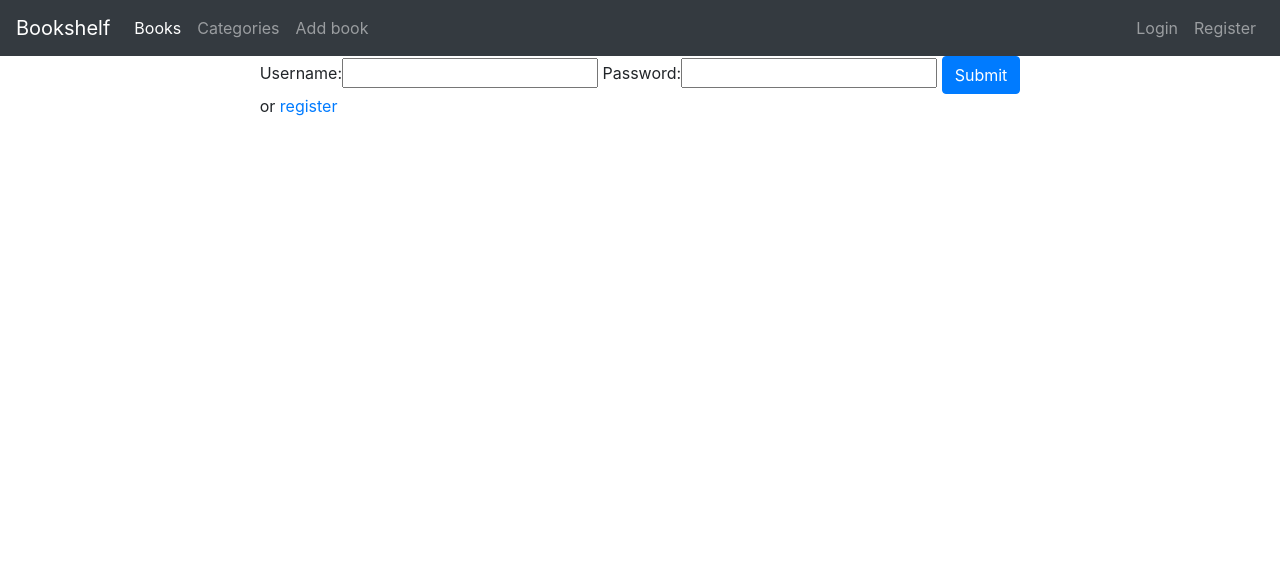
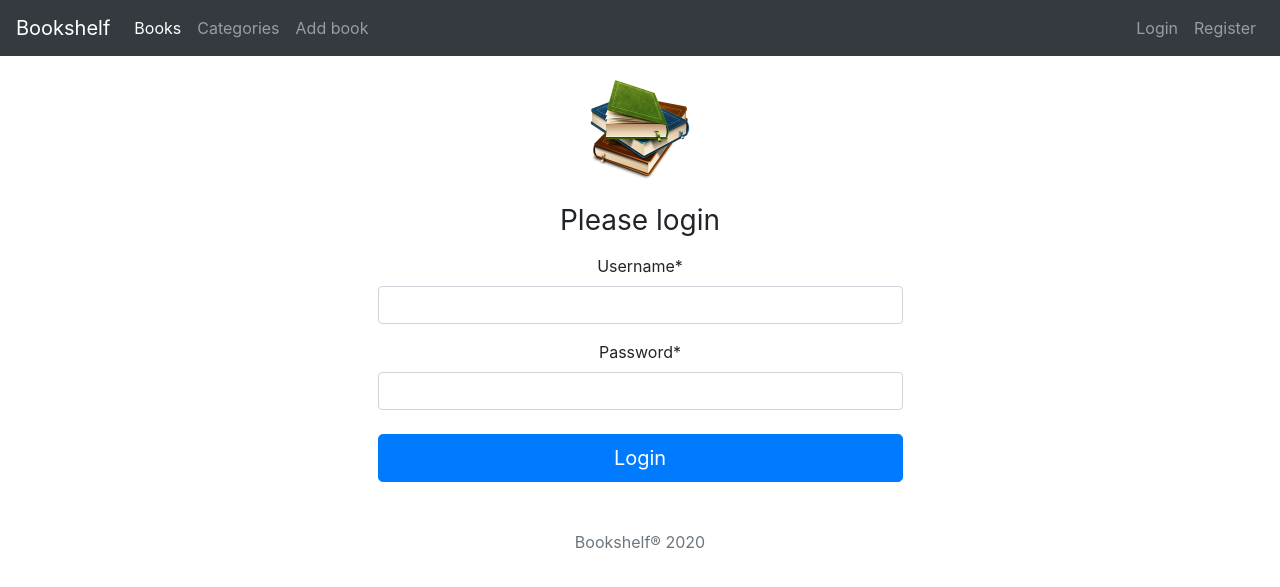
Before and after one commit to Danielvalev/bookshelf, a Django app: page /auth/login/ in a window 1280 px wide. Shown: the top 587 px of the page. Run offline with Django 3.2, Linux system fonts and the light colour scheme; some libraries are stand-ins or nearby versions.

Commit message:
Added static and custom css

```diff
--- a/bookshelf/accounts/views.py
+++ b/bookshelf/accounts/views.py
@@ -1,12 +1,14 @@
 from django.contrib.auth import login, authenticate, logout
 from django.contrib.auth.decorators import login_required
-from django.contrib.auth.models import User
+from django.db import transaction
 from django.shortcuts import render, redirect
-
-# Create your views here.
 from accounts.forms import RegisterForm, ProfileForm, LoginForm
 
 
+# Create your views here.
+
+
+@transaction.atomic
 def register_user(request):
     if request.method == 'GET':
         context = {
--- a/bookshelf/bookshelf/settings.py
+++ b/bookshelf/bookshelf/settings.py
@@ -32,6 +32,7 @@ INSTALLED_APPS = [
     'books',
     'common',
     'accounts',
+    'crispy_forms',
     'django.contrib.admin',
     'django.contrib.auth',
     'django.contrib.contenttypes',
@@ -68,6 +69,8 @@ TEMPLATES = [
         },
     },
 ]
+
+CRISPY_TEMPLATE_PACK = 'bootstrap4'
 
 WSGI_APPLICATION = 'bookshelf.wsgi.application'
 
--- a/bookshelf/requirements.txt
+++ b/bookshelf/requirements.txt
@@ -1,5 +1,6 @@
 asgiref==3.2.10
 Django==3.1.2
+django-crispy-forms==1.10.0
 Pillow==8.0.1
 psycopg2==2.8.6
 pytz==2020.1
--- /dev/null
+++ b/bookshelf/static/css/style.css
@@ -0,0 +1,8 @@
+body {
+    margin: 0;
+    padding: 0;
+}
+
+#site-content {
+    padding-top: 5rem;
+}
--- a/bookshelf/templates/accounts/login.html
+++ b/bookshelf/templates/accounts/login.html
@@ -1,15 +1,18 @@
 {% extends 'shared/base.html' %}
-{% block title %}Bookshelf | Login{% endblock %}
+{% load static %}
+{% load crispy_forms_tags %}
+{% block title %}Login | Bookshelf{% endblock %}
 {% block site_content %}
-<h1>Login page</h1>
-<div class="row d-flex justify-content-center">
-    <form method="POST" action="{% url 'login user' %}">
-        <input type="hidden" name="return_url" value="{{ request.GET.next }}"/>
-        {% csrf_token %}
-        {{ login_form }}
-        <button class="btn btn-primary">Submit</button>
-        <p>or <a href="{% url 'register user' %}">register</a></p>
-    </form>
-
-</div>
+    <div class="col-md-6 text-center mx-auto">
+        <div class="text-center">
+            <form class="form-signin" method="POST" action="{% url 'login user' %}">
+                {% csrf_token %}
+                <img class="mb-4" src="{% static 'images/books_logo.png' %}" alt="Books" width="100" height="100">
+                <h1 class="h3 mb-3 font-weight-normal">Please login</h1>
+                {{ login_form|crispy }}
+                <button class="btn btn-lg btn-primary btn-block mt-4" type="submit">Login</button>
+                <p class="mt-5 mb-3 text-muted">Bookshelf&reg; 2020</p>
+            </form>
+        </div>
+    </div>
 {% endblock %}
--- a/bookshelf/templates/landing_page.html
+++ b/bookshelf/templates/landing_page.html
@@ -2,7 +2,7 @@
 
 {% block site_content %}
 
-<div class="jumbotron p-4 p-md-5 text-white rounded bg-dark">
+<div class="jumbotron p-4 p-md-5 text-white rounded bg-success">
     <div class="col-md-6 px-0">
         <h1 class="display-4 font-italic">Innovative way to share knowledge </h1>
         <p class="lead my-3">Lorem ipsum dolor sit amet, consectetur adipisicing elit. Consequuntur deleniti dolore
--- a/bookshelf/templates/shared/base.html
+++ b/bookshelf/templates/shared/base.html
@@ -1,3 +1,4 @@
+{% load static %}
 <!DOCTYPE html>
 <html lang="en">
 <head>
@@ -11,6 +12,7 @@
     <link rel="icon" type="image/png" href="https://www.flaticon.com/svg/static/icons/svg/167/167756.svg">
     <link rel="stylesheet" href="https://stackpath.bootstrapcdn.com/font-awesome/4.7.0/css/font-awesome.min.css"
           integrity="sha384-wvfXpqpZZVQGK6TAh5PVlGOfQNHSoD2xbE+QkPxCAFlNEevoEH3Sl0sibVcOQVnN" crossorigin="anonymous">
+    <link rel="stylesheet" type="text/css" href="{% static 'css/style.css' %}">
 </head>
 <body>
 <nav class="navbar navbar-expand-lg navbar-dark fixed-top bg-dark">
@@ -51,7 +53,7 @@
         </ul>
     </div>
 </nav>
-<div class="container">
+<div class="container" id="site-content">
     {% block site_content %}
     {% endblock %}
 </div>
```
Also changed, not shown: bookshelf/static/images/books_logo.png (added).
